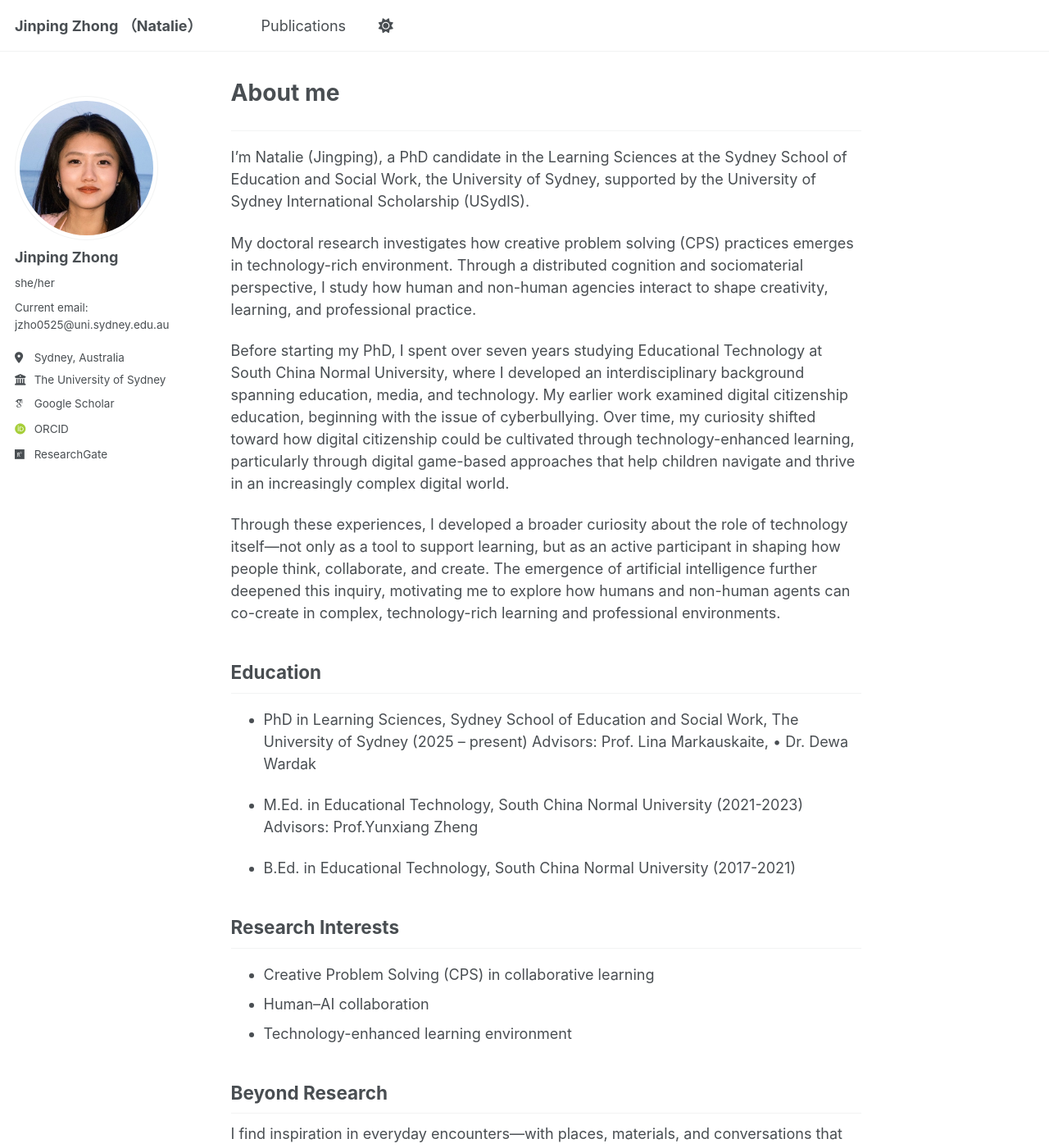
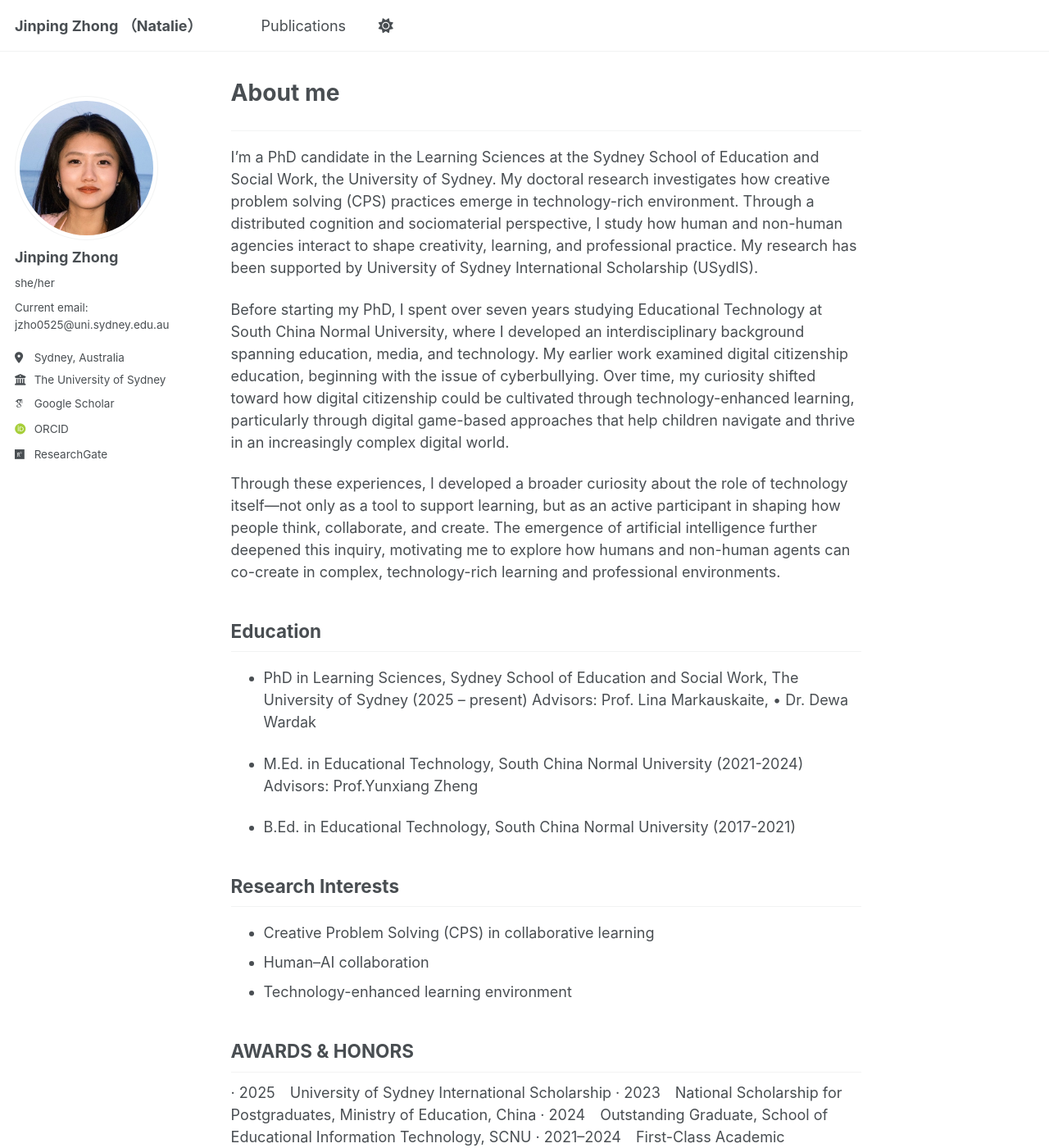
Before and after one commit to kimpink98/jp-zhong, a Jekyll site: the page built from _pages/about.md, in a window 1280 px wide and 1400 px high. Shown: the whole window at 82% size. Built offline with Jekyll 4.4.1, drawn with Linux system fonts in a browser that asks for light colours; some web fonts are replaced; a script that is not in the unit is left out; some of the changed text lies outside the part shown.

Commit message:
about.md

```diff
--- a/_pages/about.md
+++ b/_pages/about.md
@@ -8,9 +8,7 @@ redirect_from:
 ---
 
 ------
-I’m Natalie (Jingping), a PhD candidate in the Learning Sciences at the Sydney School of Education and Social Work, the University of Sydney, supported by the University of Sydney International Scholarship (USydIS).
-
-My doctoral research investigates how creative problem solving (CPS) practices emerges in technology-rich environment. Through a distributed cognition and sociomaterial perspective, I study how human and non-human agencies interact to shape creativity, learning, and professional practice.
+I’m a PhD candidate in the Learning Sciences at the Sydney School of Education and Social Work, the University of Sydney. My doctoral research investigates how creative problem solving (CPS) practices emerge in technology-rich environment. Through a distributed cognition and sociomaterial perspective, I study how human and non-human agencies interact to shape creativity, learning, and professional practice. My research has been supported by University of Sydney International Scholarship (USydIS).
 
 Before starting my PhD, I spent over seven years studying Educational Technology at South China Normal University, where I developed an interdisciplinary background spanning education, media, and technology. My earlier work examined digital citizenship education, beginning with the issue of cyberbullying. Over time, my curiosity shifted toward how digital citizenship could be cultivated through technology-enhanced learning, particularly through digital game-based approaches that help children navigate and thrive in an increasingly complex digital world.
 
@@ -21,7 +19,7 @@ Education
 - PhD in Learning Sciences, Sydney School of Education and Social Work, The University of Sydney (2025 – present)
   Advisors: Prof. Lina Markauskaite, •	Dr. Dewa Wardak
 
-- M.Ed. in Educational Technology, South China Normal University (2021-2023)
+- M.Ed. in Educational Technology, South China Normal University (2021-2024)
   Advisors: Prof.Yunxiang Zheng
 
 - B.Ed. in Educational Technology, South China Normal University (2017-2021)
@@ -32,8 +30,12 @@ Research Interests
 - Human–AI collaboration
 - Technology-enhanced learning environment
 
-Beyond Research
+AWARDS & HONORS
 ------
-I find inspiration in everyday encounters—with places, materials, and conversations that remind me of the quiet yet constant creativity embedded in life.
-Outside academia, I enjoy photography, journaling, and exploring vintage markets.
-These practices often inform how I think about materiality, aesthetics, and the lived experience of learning.
+· 2025 University of Sydney International Scholarship
+· 2023 National Scholarship for Postgraduates, Ministry of Education, China
+· 2024 Outstanding Graduate, School of Educational Information Technology, SCNU
+· 2021–2024 First-Class Academic Scholarship (three consecutive years), SCNU
+· 2021 Top 100 Outstanding Graduates, SCNU
+· 2021 Excellent Undergraduate Thesis Award, SCNU
+· 2018 Innovation Award, SCNU
```
